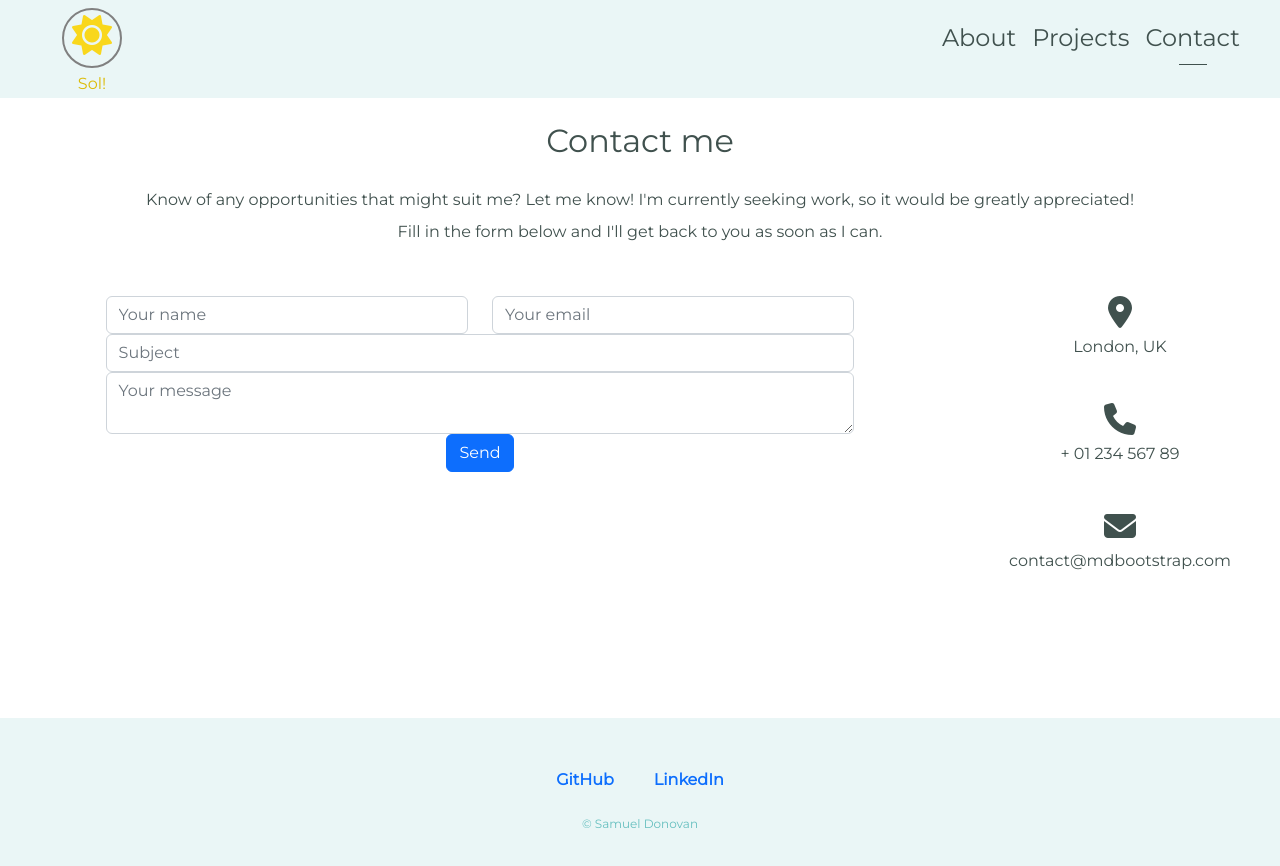
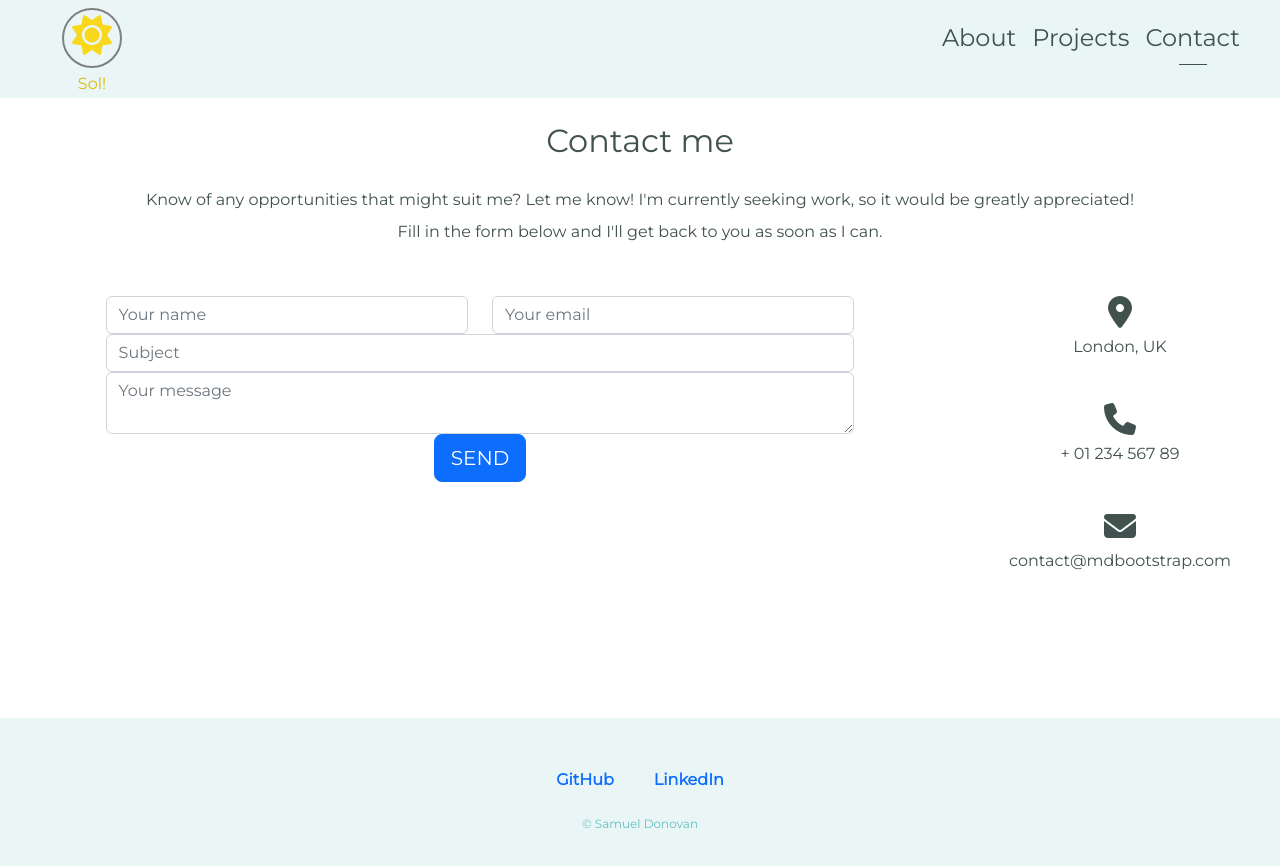
Before and after one commit to samcdonovan/Personal-Site, a Next.js app: page /contact in a window 1280 px wide. Shown: the top 866 px of the page. Built offline with nearby package versions, Linux system fonts and the light colour scheme; a web font is replaced by a local one.

Commit message:
Change Contact Me button to link to Contact page

```diff
--- a/src/pages/contact.js
+++ b/src/pages/contact.js
@@ -121,7 +121,7 @@ export default function Contact() {
                         </form>
 
                         <div className="text-center text-md-left">
-                            <a className="btn btn-primary" onclick="document.getElementById('contact-form').submit();">Send</a>
+                            <a className="btn btn-primary btn-lg" onclick="document.getElementById('contact-form').submit();">SEND</a>
                         </div>
                         <div className="status"></div>
                     </div>
--- a/src/pages/index.js
+++ b/src/pages/index.js
@@ -36,7 +36,7 @@ export default function Home() {
         <h2 className="section-title">Get In Touch</h2>
         <h3 className="sub-title">I don't bite!</h3>
         <p className="contact-message">Know of any opportunities that might suit me? Let me know! I'm currently seeking work, so it would be greatly appreciated!</p>
-        <a className="btn btn-lg btn-primary" href="mailto:samcdonovan@gmail.com">CONTACT ME</a>
+        <a className="btn btn-lg btn-primary" href="/contact">CONTACT ME</a>
       </div>
     </div>
   )
```
